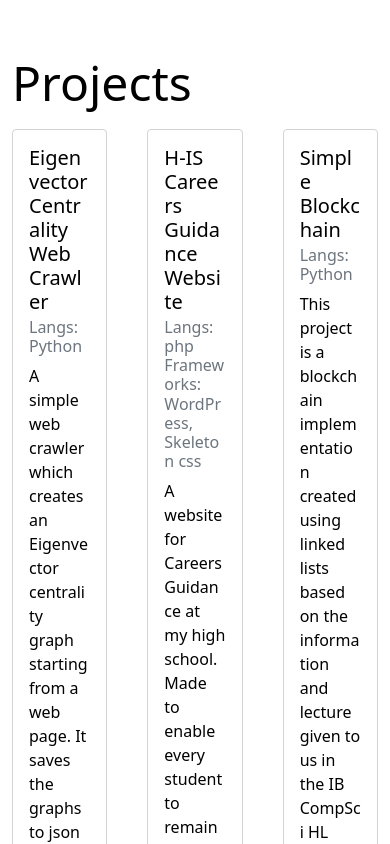
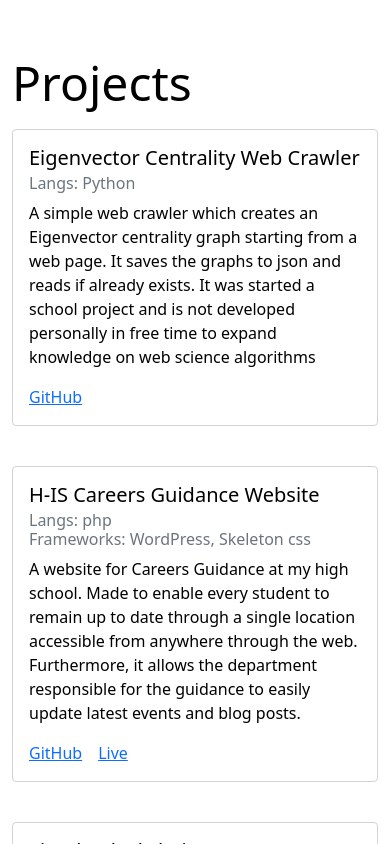
Before and after one commit to jackpeck2004/personal_website, a Next.js app: page / in a window 390 px wide. Shown: the part 1040-1884 px from the top of the page. Built offline with nearby package versions, Linux system fonts and the light colour scheme.

Commit message:
Fixed responsive styles and format issues

```diff
--- a/components/navigation/navbar.js
+++ b/components/navigation/navbar.js
@@ -13,6 +13,7 @@ const Bar = styled.div`
   width: 100%;
   position: sticky;
   top: 0;
+  z-index: 10;
 `;
 
 const Sub = styled.div`
--- a/components/partials/projects.js
+++ b/components/partials/projects.js
@@ -1,18 +1,65 @@
 import styled from "@emotion/styled";
 import { SubHeading } from "../common/headings";
 import { Card } from "react-bootstrap";
+import constants from "../../lib/constants";
+import useMediaQuery from "../../lib/hooks/useMediaQuery";
 
 const ProjectSection = styled.section`
   margin-top: 10vh;
 `;
 
-const Projects = styled.div`
+const DesktopProjectsLayout = styled.div`
   margin-top: 2vh;
   display: grid;
-  grid-template-columns: 1fr 1fr 1fr;
+  grid-template-columns: repeat(3, 1fr);
   grid-column-gap: 40px;
   grid-row-gap: 40px;
 `;
+
+const DoubleLayout = styled.div`
+  margin-top: 2vh;
+  display: grid;
+  grid-template-columns: repeat(2, 1fr);
+  grid-column-gap: 40px;
+  grid-row-gap: 40px;
+`;
+
+const StandardLayout = styled.div`
+  margin-top: 2vh;
+  display: grid;
+  grid-template-columns: repeat(1, 1fr);
+  grid-column-gap: 40px;
+  grid-row-gap: 40px;
+`;
+
+const Projects = ({ children }) => {
+
+  const isDesktop = useMediaQuery(constants.mediaQueries.IS_LARGE);
+  const isMedium = useMediaQuery(constants.mediaQueries.IS_MEDIUM);
+
+  if (isDesktop) {
+    return (
+          <DesktopProjectsLayout>
+            {children}
+          </DesktopProjectsLayout>
+    )
+  }
+
+  if (isMedium) {
+    return (
+      <DoubleLayout>
+        {children}
+      </DoubleLayout>
+    )
+  }
+
+  return (
+    <StandardLayout>
+      {children}
+    </StandardLayout>
+  )
+}
+
 
 const Project = ({
   title,
@@ -23,7 +70,7 @@ const Project = ({
   liveUrl
 }) => {
   return (
-    <Card style={{ background: "transparent", border: "1px solid lightgrey" }}>
+    <Card style={{ background: "transparent", border: "1px solid lightgrey", }}>
       <Card.Body>
         <Card.Title>{title}</Card.Title>
         <Card.Subtitle className="mb-2 text-muted">
--- a/pages/index.js
+++ b/pages/index.js
@@ -16,7 +16,7 @@ const Body = styled.div`
 const Characteristics = styled.div`
   margin-top: 5vh;
   display: grid;
-  grid-template-columns: 1fr 1fr 1fr;
+  grid-template-columns: repeat(3, 1fr);
   grid-column-gap: 40px;
 `;
 
```
